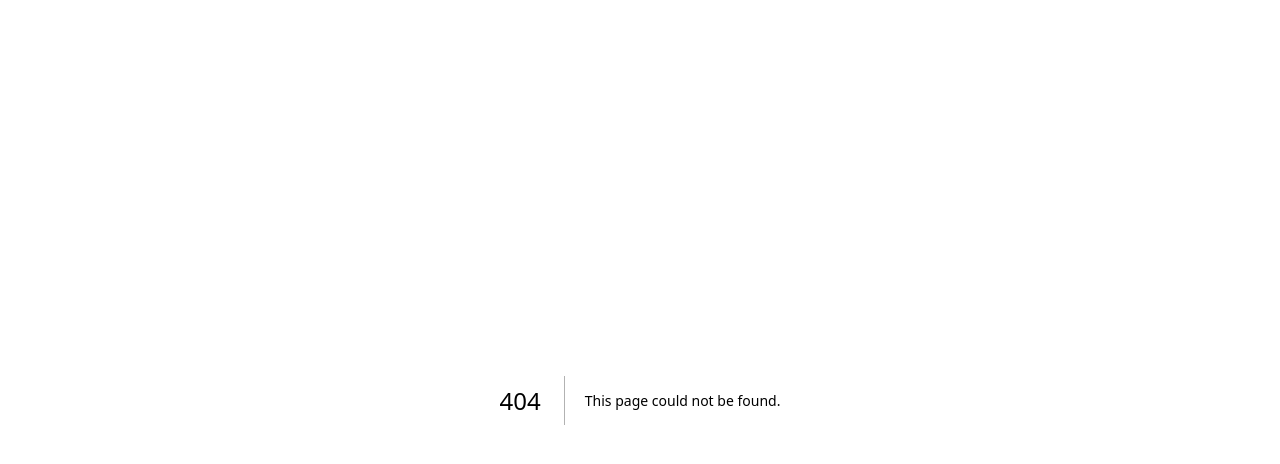
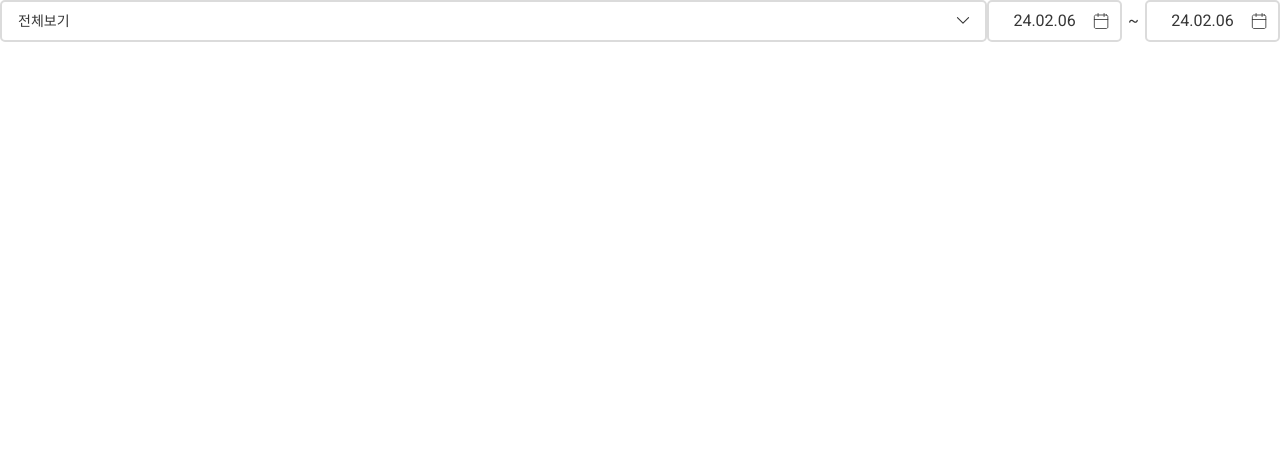
Before and after one commit to yunajoe/front_bookstore-README, a Next.js app: page /test/dropDownTest in a window 1280 px wide. Before the commit this address had no page. Shown: the top 464 px of the page. Built offline with nearby package versions, Linux system fonts and the light colour scheme.

Commit message:
dropDown 외부에서 사이즈 이미지 받게 함

```diff
--- a/src/components/dropDown/dropDown.tsx
+++ b/src/components/dropDown/dropDown.tsx
@@ -1,41 +1,30 @@
-import { useRef, useState } from 'react';
+import { useRef} from 'react';
 import useShowDropDown from '@/hooks/useShowDropDown';
 import DropDownItem from '@/components/dropDown/dropDownItem';
-import OrderDate from '@/components/container/orderDate/orderDate';
 import Image from 'next/image';
-import { Person } from '@/types/orderDateType';
 
 type DropDownTypes = {
-  person: Person;
+  menus: string[];
+  selectedItem: string;
+  onSelectedItem:  (menu:string) => void
 };
 
-function DropDown({ person }: DropDownTypes) {
-  const [selectedItem, setSelectedItem] = useState('전체보기');
+function DropDown({  menus, selectedItem, onSelectedItem }: DropDownTypes) {
   const ref = useRef(null);
   const [showOptions, setShowOptions] = useShowDropDown(ref, false);
   const handleClick = () => setShowOptions(!showOptions);
 
-  const menus = [
-    '전체보기',
-    '최근 1개월',
-    '최근 3개월',
-    '최근 6개월',
-    '최근 1년',
-    '직접 입력',
-  ];
-
   return (
-    <div className="relative flex">
-      <div ref={ref}>
-        <div className="relative flex w-180">
+      <div ref={ref} className="relative">
+        <div>
           <button
             onClick={handleClick}
-            className={`flex h-42 w-113 items-center border-2 border-solid border-gray-1 text-left
+            className={`flex justify-between h-42 w-full items-center border-2 border-solid border-gray-1 text-left
               ${showOptions ? 'rounded-t-[5px]' : 'rounded-[5px]'}`}>
             <span className="w-85 pl-16 text-14">{selectedItem}</span>
-            <div>
+            <div className="pr-12">
               <Image
-                src={showOptions ? 'icons/UpArrow.svg' : 'icons/DownArrow.svg'}
+                src={showOptions ? '/icons/UpArrow.svg' : '/icons/DownArrow.svg'}
                 alt=""
                 width={20}
                 height={20}
@@ -44,13 +33,13 @@ function DropDown({ person }: DropDownTypes) {
           </button>
         </div>
         {showOptions && (
-          <ul className="absolute w-113 rounded-b-[5px] border-2 border-solid border-gray-1 text-14">
+          <ul className="absolute w-full rounded-b-[5px] border-2 border-solid border-gray-1 text-14">
             {menus.map((menu) => {
               return (
                 <DropDownItem
                   key={menu}
                   menu={menu}
-                  setSelectedItem={setSelectedItem}
+                  onSelectedItem ={onSelectedItem}
                   setIsClick={setShowOptions}
                 />
               );
@@ -58,14 +47,7 @@ function DropDown({ person }: DropDownTypes) {
           </ul>
         )}
       </div>
-      <div className="flex-center">
-        <OrderDate
-          pastDate={selectedItem}
-          setSelectedItem={setSelectedItem}
-          person={person}
-        />
-      </div>
-    </div>
+
   );
 }
 
--- a/src/components/dropDown/dropDownItem.tsx
+++ b/src/components/dropDown/dropDownItem.tsx
@@ -1,21 +1,21 @@
 import React, { useCallback } from 'react';
 type DropDownItemProps = {
   menu: string;
-  setSelectedItem: React.Dispatch<React.SetStateAction<string>>;
+  onSelectedItem: (menu:string) => void
   setIsClick: React.Dispatch<React.SetStateAction<boolean>>;
 };
 
 function DropDownItem({
   menu,
-  setSelectedItem,
+ onSelectedItem,
   setIsClick,
 }: DropDownItemProps) {
   const handleSelectItem = useCallback((text: string) => {
-    setSelectedItem(text);
+   onSelectedItem(text);
     setIsClick(false);
   }, []);
   return (
-    <div>
+    <div className="w-full">
       <li
         className="flex h-42 items-center pl-16 pr-10 text-14 hover:bg-gray-5"
         onClick={() => handleSelectItem(menu)}>
--- a/src/pages/test/carouselTest.tsx
+++ /dev/null
@@ -1,18 +0,0 @@
-import Carousel from '@/components/carousel/carousel';
-import CategoryCarousel from '@/components/carousel/categoryCarousel';
-import { carouselMockData } from '@/pages/api/mock/carouselMock';
-import { responsive, categoryResponsive } from '@/utils/checkResponsiveEnv';
-
-function TestPage() {
-  return (
-    <>
-      <Carousel data={carouselMockData} responsive={responsive} />
-      <CategoryCarousel
-        data={carouselMockData}
-        responsive={categoryResponsive}
-      />
-    </>
-  );
-}
-
-export default TestPage;
--- /dev/null
+++ b/src/pages/test/dropDownTest.tsx
@@ -0,0 +1,41 @@
+import OrderDate from '@/components/container/orderDate/orderDate'
+import DropDown from '@/components/dropDown/dropDown'
+import React, { useState } from 'react'
+
+function dropDownTest() {
+  const [selectedItem, setSelectedItem] = useState('전체보기');
+  const onSelectedItem = (menu:string) => {setSelectedItem(menu)}
+  const menus = [
+    "전체보기",
+    "최근 1개월",
+    "최근 3개월",
+    "최근 6개월",
+    "최근 1년",
+    "직접 입력"
+  ]
+  const person = {
+    id:1,
+    name: "yuna",
+    isPurchased: false,
+    firstPurchasedDate: "2012-10-10"
+  }
+
+  return (
+    <div className="flex relative">
+      <div className="w-[1000px]">
+        <DropDown menus={menus} selectedItem={selectedItem} onSelectedItem={onSelectedItem} />
+      </div>
+      <div className="flex-center">
+        {person && (
+        <OrderDate
+          pastDate={selectedItem}
+          setSelectedItem={setSelectedItem}
+          person={person}
+        />
+        )}
+        </div>
+    </div>
+  )
+}
+
+export default dropDownTest
```
Also changed, not shown: src/constants/dropDownSize.ts (added, +7 -0 lines).
